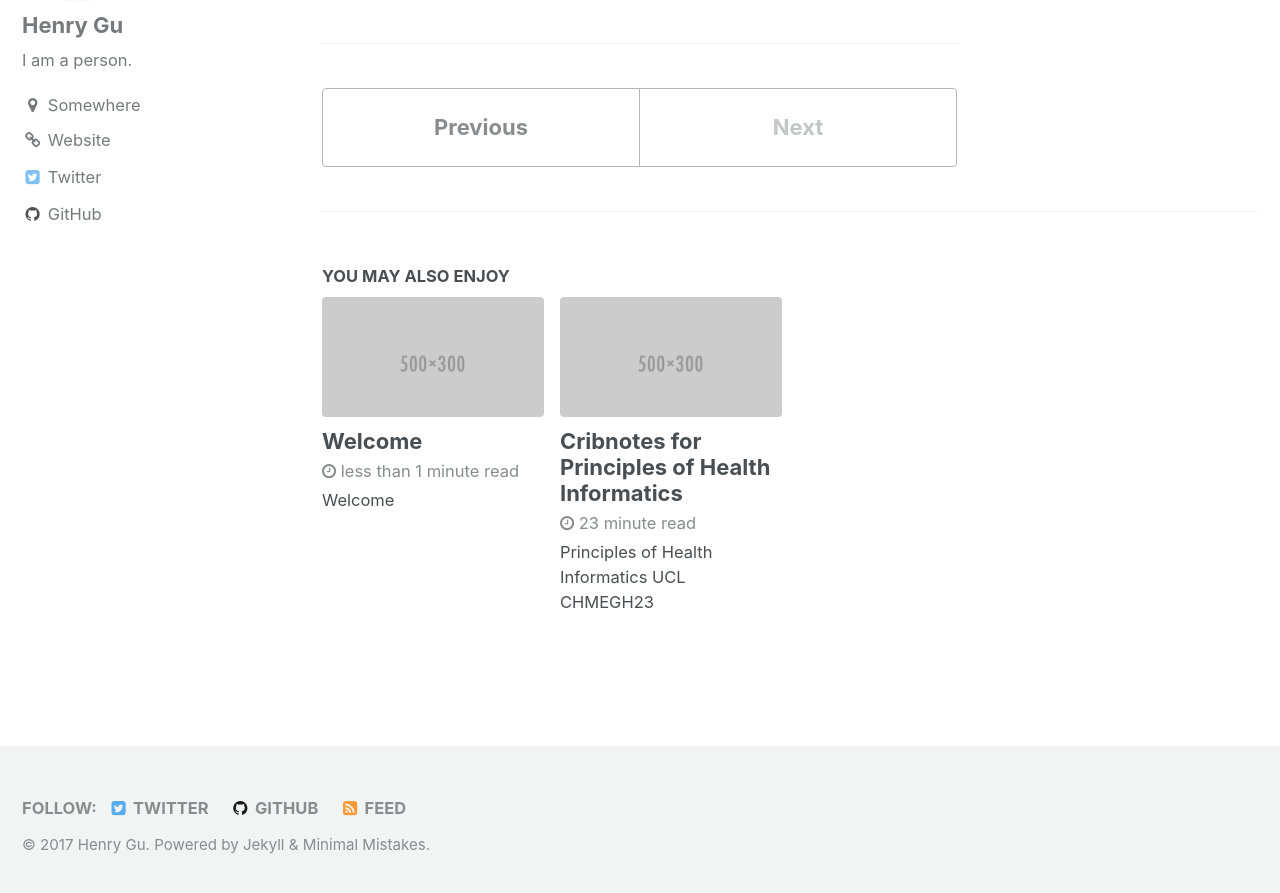
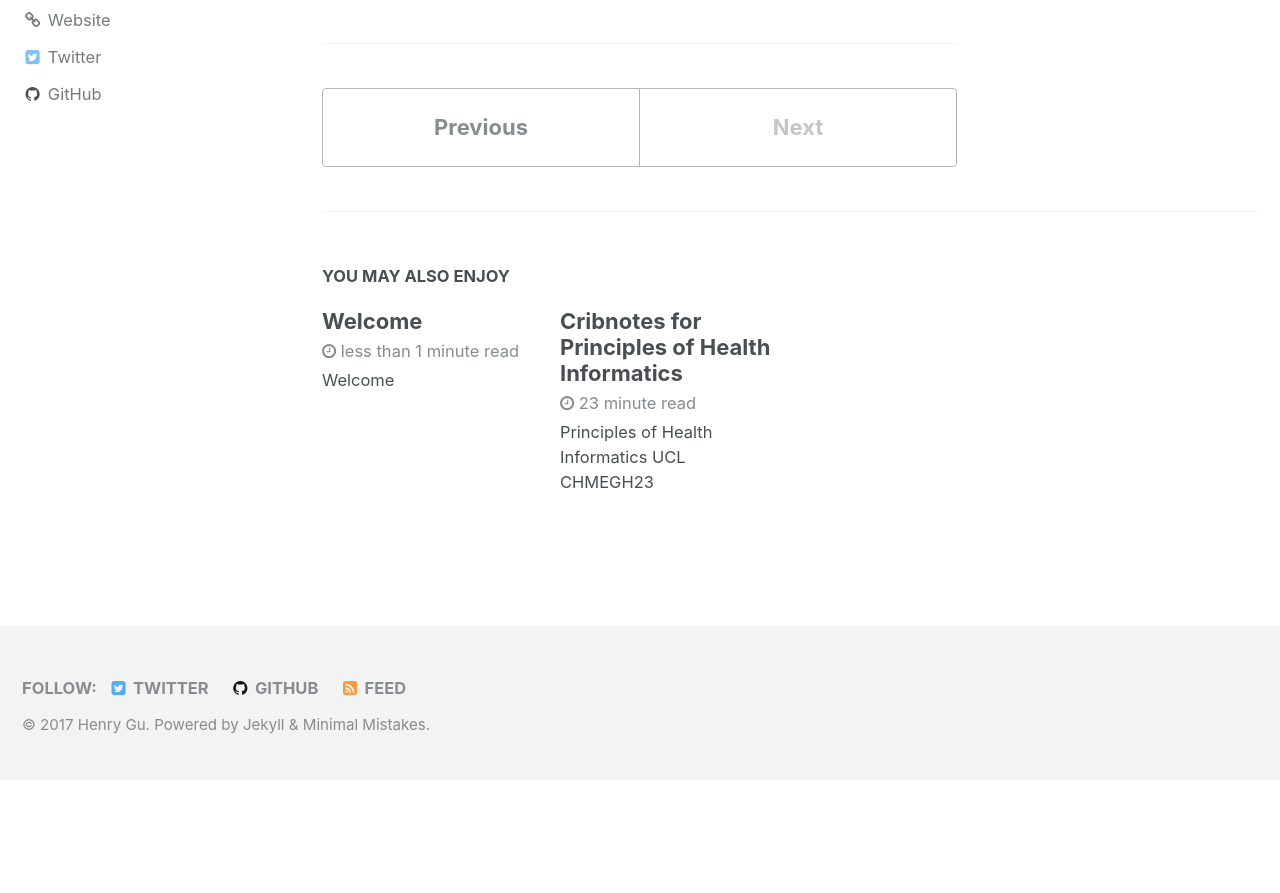
Before and after one commit to henryygu/henryygu.github.io, a Jekyll site: the page built from _posts/2017-12-22-termux.md, in a window 1280 px wide and 900 px high, scrolled down 793 px. Shown: the top 893 px of the window. Built offline with Jekyll 4.4.1, drawn with Linux system fonts in a browser that asks for light colours; after the commit the page ends 1573 px from its top, so only the background shows below that.

Commit message:
Update _config.yml

```diff
--- a/_config.yml
+++ b/_config.yml
@@ -16,7 +16,7 @@ description              : "Henry Gu Test Site"
 url                      : "https://henryygu.github.io" # the base hostname & protocol for your site e.g. "https://mmistakes.github.io"
 baseurl                  : # the subpath of your site, e.g. "/blog"
 repository               : "henryygu/henryygu.github.io" # GitHub username/repo-name e.g. "mmistakes/minimal-mistakes"
-teaser                   : "/assets/images/500x300.png" # path of fallback teaser image, e.g. "/assets/images/500x300.png"
+teaser                   : # path of fallback teaser image, e.g. "/assets/images/500x300.png"
 # breadcrumbs            : false # true, false (default)
 words_per_minute         : 200
 comments:
```
